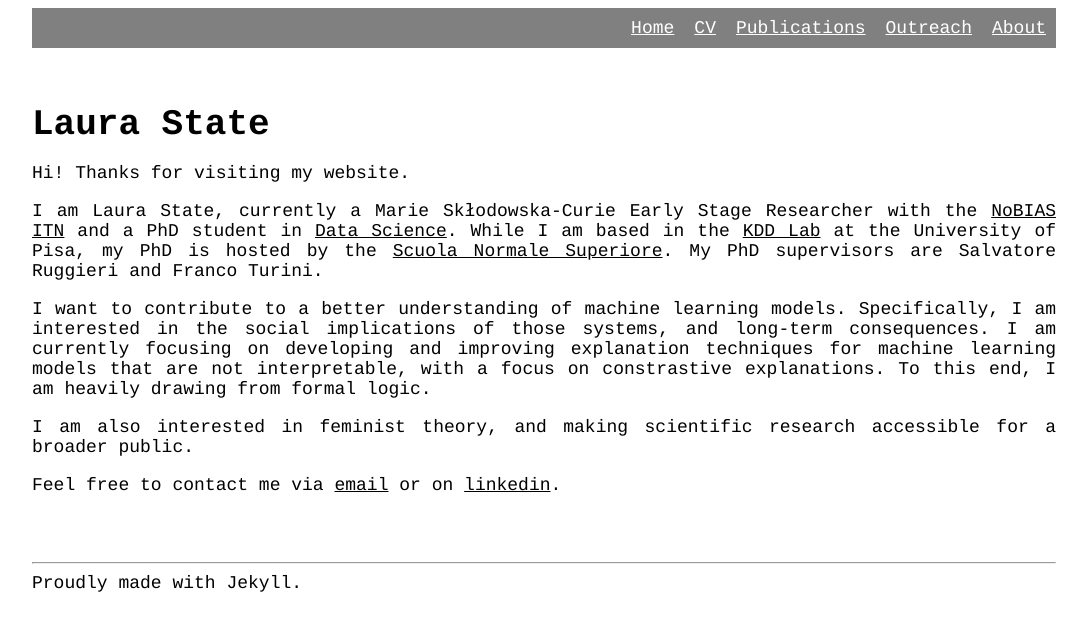
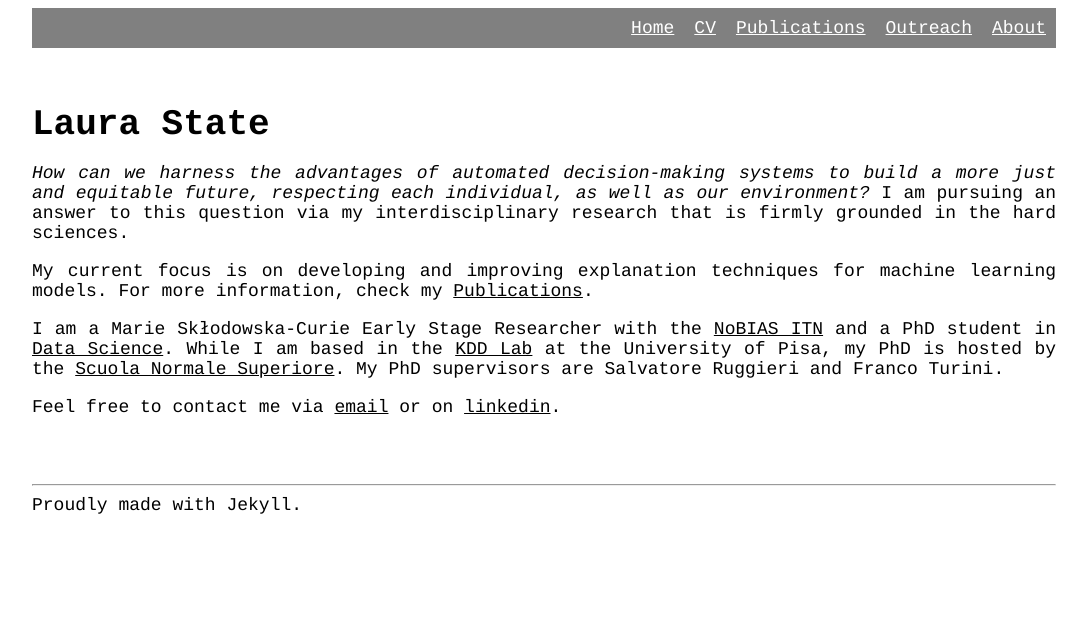
Before and after one commit to lstate/lstate.github.io, a Jekyll site: the page built from _pages/index.markdown, in a window 1280 px wide. Shown: the top 631 px of the page, without its empty margins (96-1183 px from the left). Built offline with Jekyll 4.4.1, drawn with Linux system fonts in a browser that asks for light colours.

Commit message:
Update index.markdown
updates

```diff
--- a/_pages/index.markdown
+++ b/_pages/index.markdown
@@ -13,9 +13,11 @@ permalink: /
 Laura State
 </div>
 
-Hi! Thanks for visiting my website.
+*How can we harness the advantages of automated decision-making systems to build a more just and equitable future, respecting each individual, as well as our environment?* I am pursuing an answer to this question via my interdisciplinary research that is firmly grounded in the hard sciences.
 
-I am Laura State, currently a Marie Skłodowska-Curie Early Stage Researcher with the
+My current focus is on developing and improving explanation techniques for machine learning models. For more information, check my [Publications](https://lstate.github.io/publications/).
+
+I am a Marie Skłodowska-Curie Early Stage Researcher with the
 [NoBIAS ITN](https://nobias-project.eu)
 and a PhD student in
 [Data Science](https://datasciencephd.eu/).
@@ -24,10 +26,6 @@ While I am based in the
 at the University of Pisa, my PhD is hosted by the [Scuola Normale Superiore](https://www.sns.it/eng).
 My PhD supervisors are Salvatore Ruggieri and Franco Turini.
 
-I want to contribute to a better understanding of machine learning models. Specifically, I am interested in the social implications of those systems, and long-term consequences. I am currently focusing on developing and improving explanation techniques for machine learning models that are not interpretable, with a focus on constrastive explanations. To this end, I am heavily drawing from formal logic.
-
-I am also interested in feminist theory, and making scientific research accessible for a broader public.
-
 Feel free to contact me via [email](mailto:laura.state@di.unipi.it)
 or on
 [linkedin](https://linkedin.com/in/laura-state).
```
